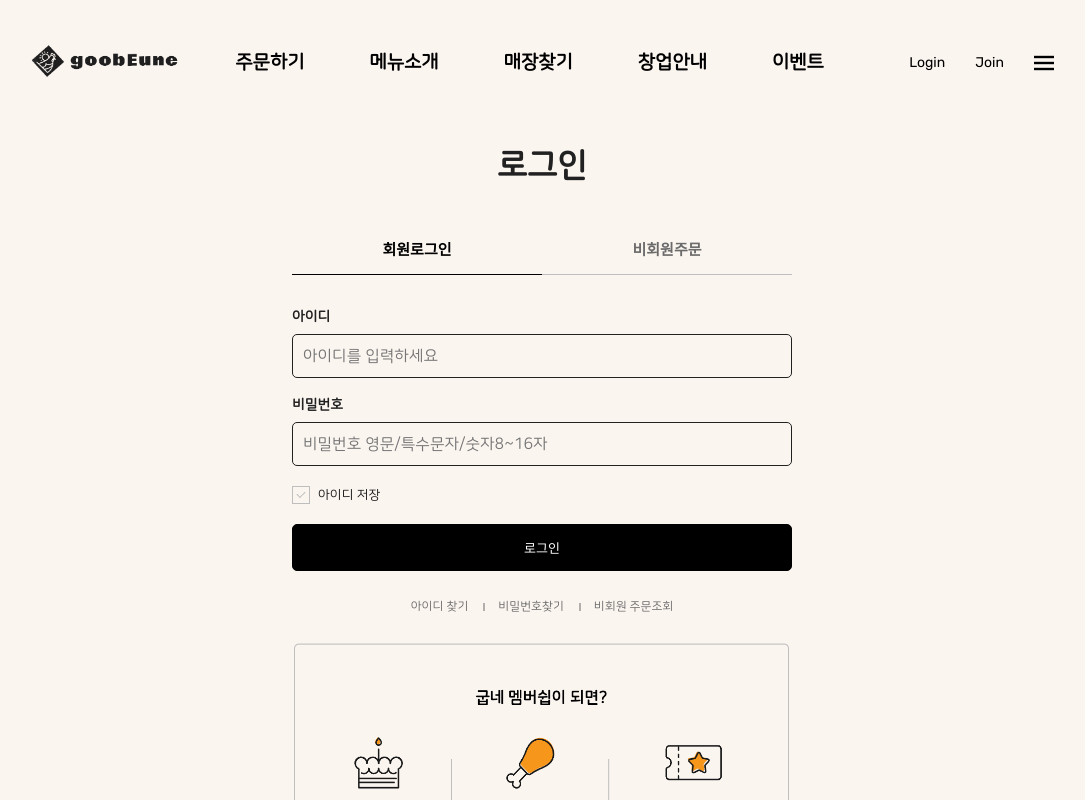
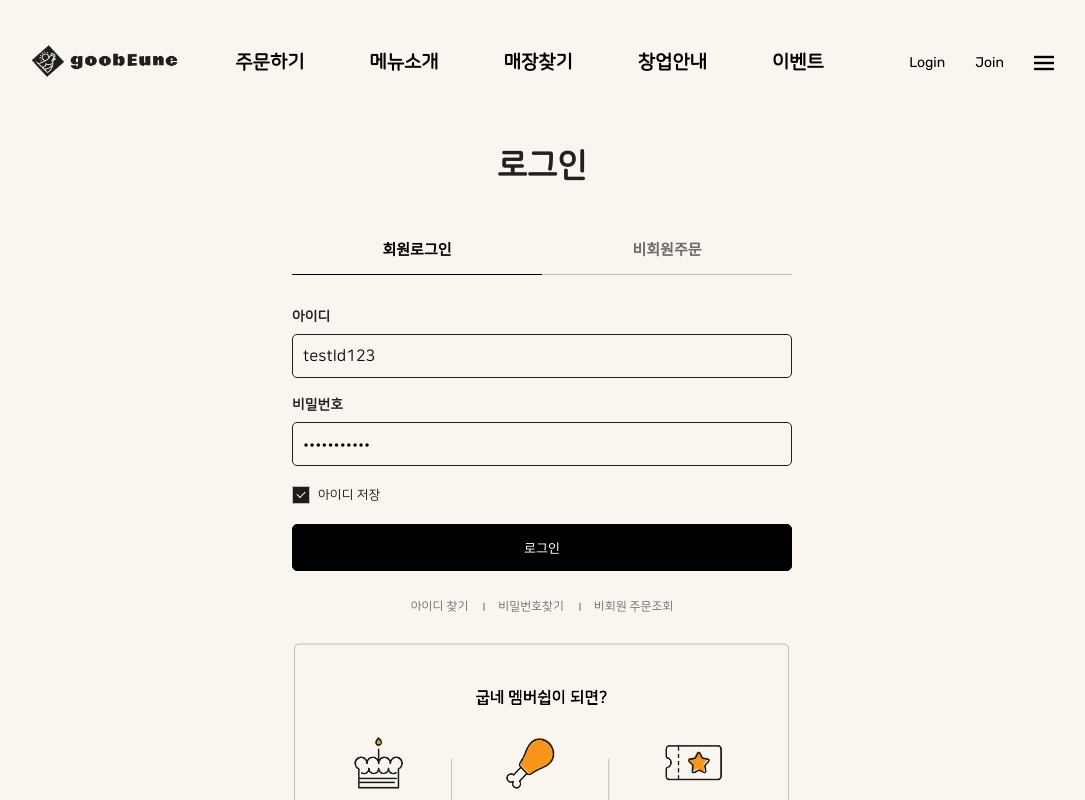
Before and after one commit to ryushin01/goobne, a React (Vite) app: page /goobne/login in a window 1280 px wide. Shown: the top 800 px of the page, without its empty margins (98-1183 px from the left). Built offline with nearby package versions, Linux system fonts and the light colour scheme.

Commit message:
긴급 작업

```diff
--- a/src/pages/Login/components/MemberLogin.jsx
+++ b/src/pages/Login/components/MemberLogin.jsx
@@ -17,14 +17,14 @@ const MemberLogin = () => {
    * 2.여러개의 값을 저장하기위해 객체형태로 초기값을 정의했습니다.
    */
   const [userLoginInfo, setUserLoginInfo] = useState({
-    id: '',
-    password: '',
+    id: 'testId123',
+    password: 'testId123!!',
   });
   /** 상수데이터로 만든 userData를 userInfo State에 저장하고, 로그인 성공 시 해당 데이터를 localStorage에 담아줍니다. */
   const [userInfo, setUserInfo] = useState(USER_INFO_DATA); //eslint-disable-line no-unused-vars
 
   /**아이디 저장 유무를 상태를 저장하는 useState를 정의합니다.*/
-  const [isRemember, setIsRemember] = useState(false);
+  const [isRemember, setIsRemember] = useState(true);
 
   /**
    * 1.useCookies구성은?
@@ -161,6 +161,7 @@ const MemberLogin = () => {
             label="비밀번호"
             direction="column"
             name="password"
+            value={userLoginInfo.password}
             onChange={saveUserLoginInfo}
           />
 
```
